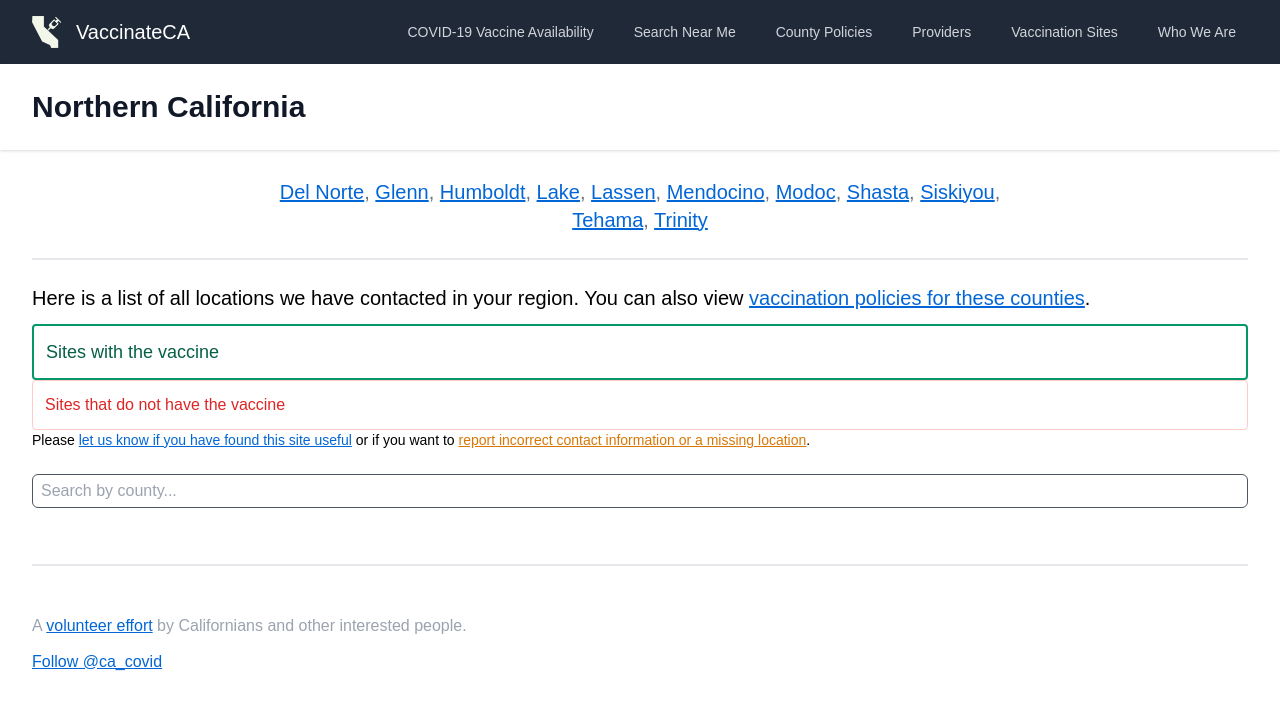
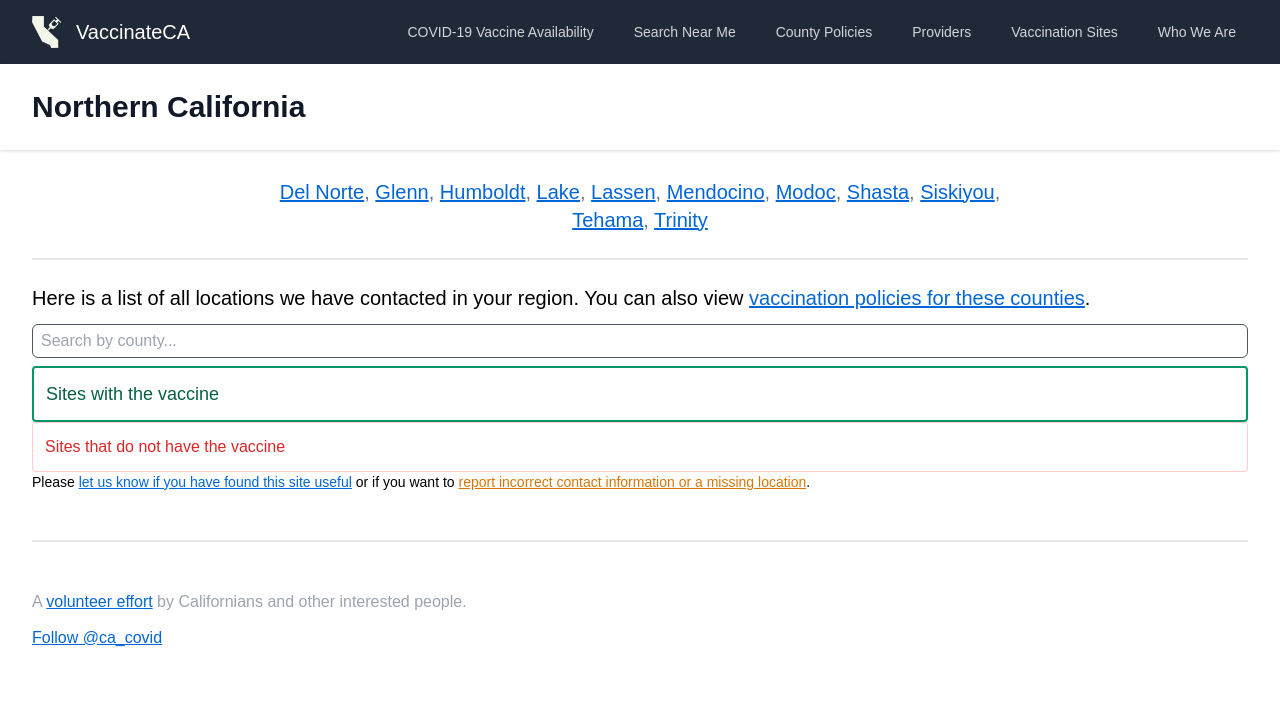
Before and after one commit to CAVaccineInventory/site, a Jekyll site: the page built from _regions/northern_california.md, in a window 1280 px wide. Shown: the top 710 px of the page. Built offline with Jekyll 4.4.1, drawn with Linux system fonts in a browser that asks for light colours; some web fonts are replaced; comment, search, counter and statistics services are not loaded.

Commit message:
Move search back to top 🎩

```diff
--- a/_layouts/region.html
+++ b/_layouts/region.html
@@ -35,6 +35,10 @@
               Here is a list of all locations we have contacted in your region. You can also view <a href="{% link county-policies.md %}">vaccination policies for these counties</a>.
             </p>
 
+            <div class="autoComplete_wrapper">
+              <input type="text" id="autoComplete" placeholder="Search by county..." data-collection="{{ counties }}" class="{{ site.data.styles.input }}" autofocus/>
+            </div>
+
             <div class="border-2 border-green-600 rounded p-3">
               <h3 class="text-lg font-medium text-green-800">Sites with the vaccine</h3>
               <div id="withVaccine"></div>
@@ -51,10 +55,6 @@
               or if you want to
               <a href="https://airtable.com/shrY44NvEjHBscrOH" class="font-medium text-yellow-600">report incorrect contact information or a missing location</a>.
             </div>
-
-            <div class="autoComplete_wrapper">
-              <input type="text" id="autoComplete" placeholder="Search by county..." data-collection="{{ counties }}" class="{{ site.data.styles.input }}" autofocus/>
-            </div>
           </div>
 
           {% include footer.html %}
```
